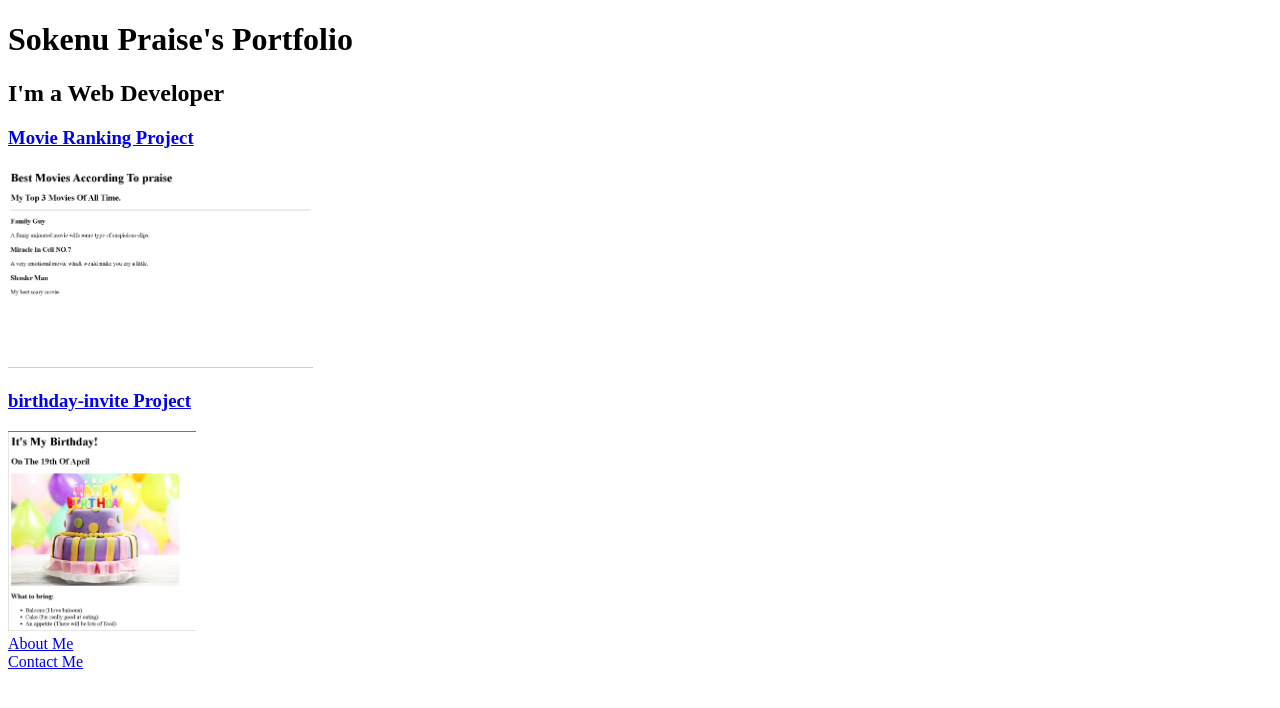
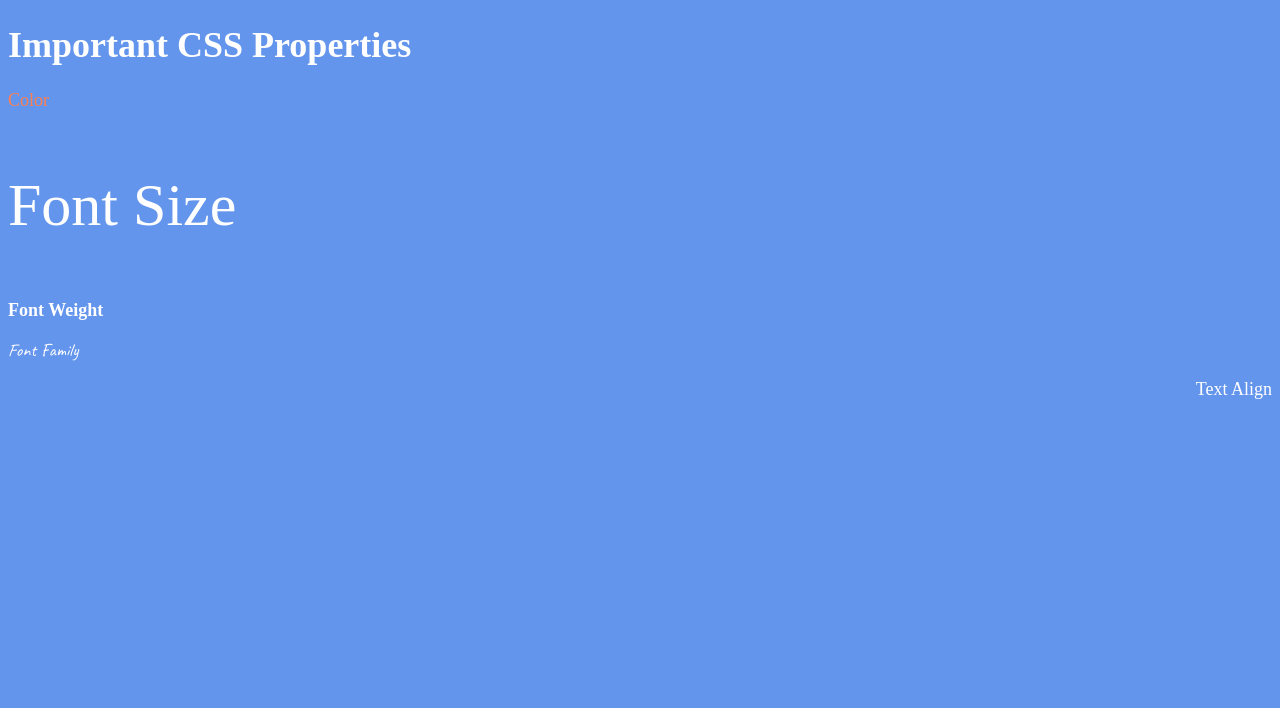
Before and after one commit to Sokenu-Praise/html-porfolio, a plain HTML site: page index.html in a window 1280 px wide. Drawn offline with Linux system fonts and the light colour scheme.

Commit message:
Add files via upload

```diff
--- a/index.html
+++ b/index.html
@@ -1,23 +1,63 @@
 <!DOCTYPE html>
 <html lang="en">
+
 <head>
-    <meta charset="UTF-8">
-    <meta name="viewport" content="width=device-width, initial-scale=1.0">
-    <title>Sokenu Praise porfolio</title>
+  <meta charset="UTF-8">
+  <title>CSS Properties</title>
+  <style>
+    html{
+      font-size: 30px;
+    }
+    body {
+      background-color: cornflowerblue;
+      color: white;
+      font-size: 18px;
+    }
+
+    /* Don't change the CSS above, add Your CSS below */
+#paint{
+  color:coral;
+}
+#font{
+  font-size: 2rem;
+}
+
+#weight{
+  font-weight: 900;
+}
+#fam{
+  font-family: "Caveat", cursive;
+  font-optical-sizing: auto;
+  font-weight: 400;
+  font-style: normal;}
+
+  #ali{
+    text-align: right;
+  }
+
+
+</style>
+<link rel="preconnect" href="https://fonts.googleapis.com">
+<link rel="preconnect" href="https://fonts.gstatic.com" crossorigin>
+<link href="https://fonts.googleapis.com/css2?family=Caveat:wght@400..700&display=swap" rel="stylesheet">
 </head>
+
 <body>
-    <h1>Sokenu Praise's Portfolio</h1>
-    <h2>I'm a Web Developer</h2>
-    <h3><a href="./public/index.html">Movie Ranking Project</a></h3>
-    <img src="./assets/Images/Movies.png"height="200" alt="Movie Rankings Of Praise Sokneu"/>
+  <h1>Important CSS Properties</h1>
+  <p id="paint">Color</p>
+  <p id="font">Font Size</p>
+  <p id="weight">Font Weight</p>
+  <p id="fam">Font Family</p>
+  <p id="ali">Text Align</p>
 
-  <h3><a href="./public/solution.html">birthday-invite Project</a></h3>
-<img src="./assets/Images/Birthday.png" height="200" alt="Birthday Invite Project"/>
-<br>
-<a href="./public/about.html">About Me</a> <br>
-<a href="./public/contact.html">Contact Me</a>
+  <!-- TODOs
+  1. Change the color of <p>Color</p> to "coral" color.
+  2. Change the font size of <p>Font Size</p> to 2X the size of the root font size.
+  3. Change the font weight of <p>Font Weight</p> to 900.
+  4. Change the font family of <p>Font Family</p> to the Google font Caveat with regular (400) font weight.
+  Link: https://fonts.google.com/specimen/Caveat
+  5. Change the <p>Text Align</p> to right align.
+  6. Change the the root (html element) font size to 30px -->
+</body>
 
-</body>
 </html>
-
-<!-- TODO 7: Add the Contact Me and About Me page links -->
```
Also changed, not shown: solution.html (+48 -11 lines), goal.png.
